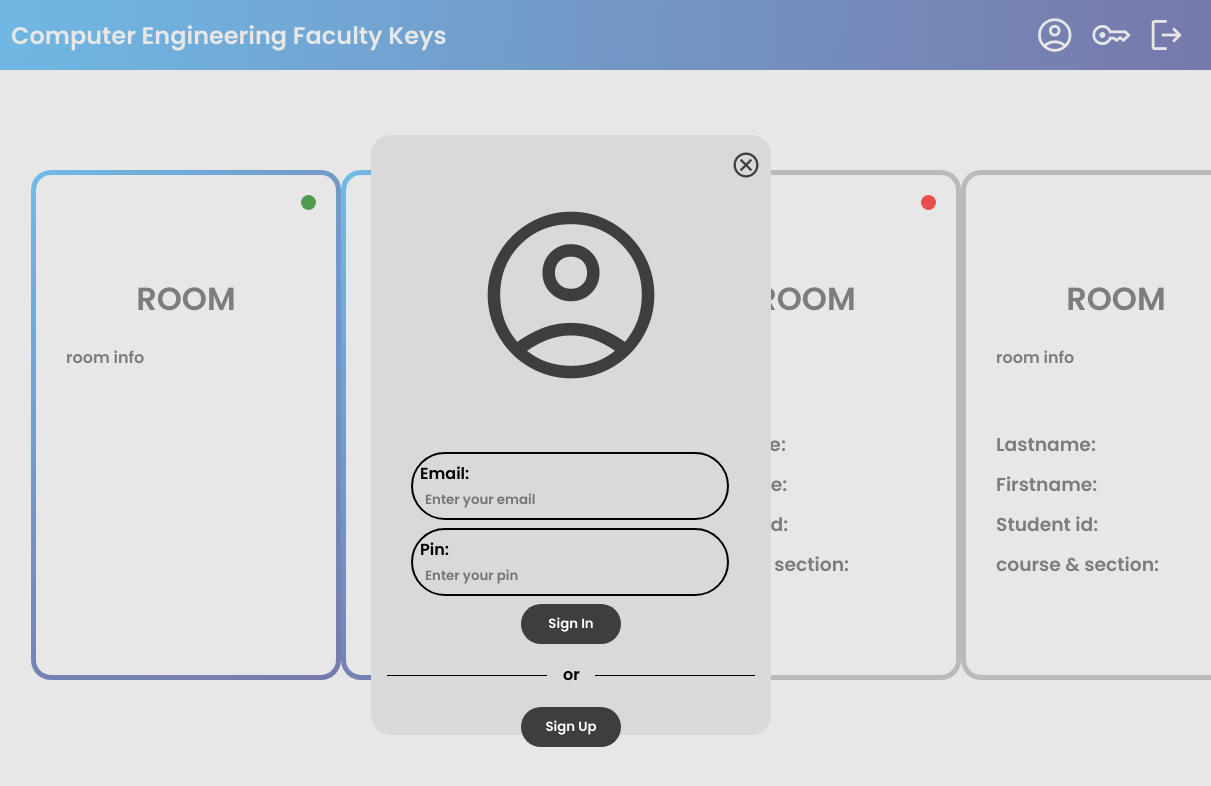
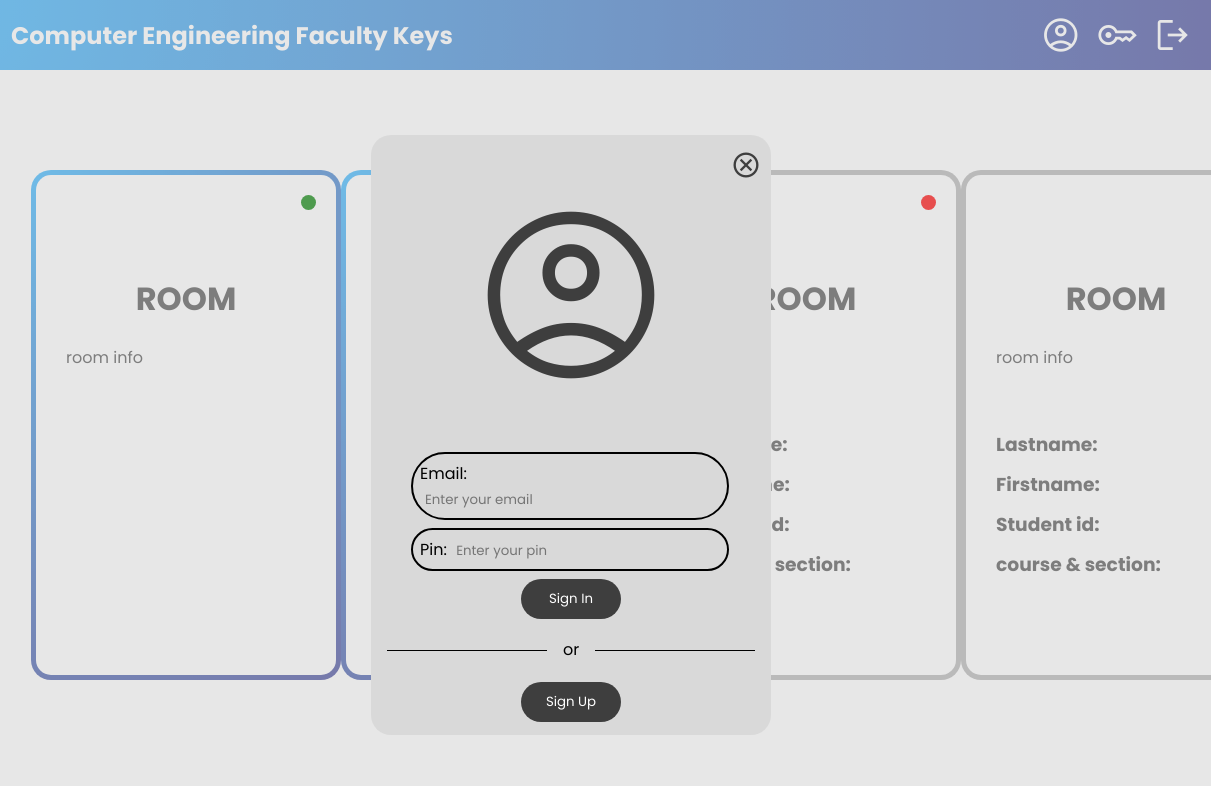
Before and after one commit to MarkPagso03/htmlWebAppSD, a plain HTML site: page scratch.html in a window 1280 px wide. Shown: the top 786 px of the page, 69-1280 px from the left. Drawn offline with nearby package versions, Linux system fonts and the light colour scheme.

Commit message:
add src directory

```diff
--- a/scratch.html
+++ b/scratch.html
@@ -5,18 +5,18 @@
     <meta name="viewport" content="width=device-width, initial-scale=1.0">
     <link rel="stylesheet" href="https://fonts.googleapis.com/css2?family=Material+Symbols+Outlined:opsz,wght,FILL,GRAD@48,400,0,0" />
     <link rel="stylesheet" href="https://fonts.googleapis.com/css2?family=Material+Symbols+Outlined:opsz,wght,FILL,GRAD@48,400,0,0" />
-<link rel="stylesheet" href="https://fonts.googleapis.com/css2?family=Material+Symbols+Outlined:opsz,wght,FILL,GRAD@20..48,100..700,0..1,-50..200" />
-<link rel="stylesheet" href="https://fonts.googleapis.com/css2?family=Material+Symbols+Outlined:opsz,wght,FILL,GRAD@48,400,0,0" />
-<link rel="stylesheet" href="https://fonts.googleapis.com/css2?family=Material+Symbols+Outlined:opsz,wght,FILL,GRAD@48,400,0,0" />
-<link rel="stylesheet" href="https://fonts.googleapis.com/css2?family=Material+Symbols+Outlined:opsz,wght,FILL,GRAD@48,400,0,0" />
+    <link rel="stylesheet" href="https://fonts.googleapis.com/css2?family=Material+Symbols+Outlined:opsz,wght,FILL,GRAD@20..48,100..700,0..1,-50..200" />
+    <link rel="stylesheet" href="https://fonts.googleapis.com/css2?family=Material+Symbols+Outlined:opsz,wght,FILL,GRAD@48,400,0,0" />
+    <link rel="stylesheet" href="https://fonts.googleapis.com/css2?family=Material+Symbols+Outlined:opsz,wght,FILL,GRAD@48,400,0,0" />
+    <link rel="stylesheet" href="https://fonts.googleapis.com/css2?family=Material+Symbols+Outlined:opsz,wght,FILL,GRAD@48,400,0,0" />
+    <link rel="preconnect" href="https://fonts.googleapis.com"><link rel="preconnect" href="https://fonts.gstatic.com" crossorigin><link href="https://fonts.googleapis.com/css2?family=Poppins:ital,wght@0,100;0,200;0,300;0,400;0,500;0,600;0,700;0,800;0,900;1,100;1,200;1,300;1,400;1,500;1,600;1,700;1,800;1,900&display=swap" rel="stylesheet">
 <style>
-        @font-face {font-family: Poppins-SemiBold; src: url('src/Poppins-SemiBold.ttf');}
 
-        * {margin: 0; padding:0; font-family: Poppins-SemiBold;}
+        * {margin: 0; padding:0; font-family:"Poppins", sans-serif;}
 
         @keyframes spin {0% { transform: rotate(0deg); } 100% { transform: rotate(360deg); }}
 
-        #gray_block {display: ; height: 100vh; width: 100vw; background: #c2c2c2; opacity: .4; position: fixed; z-index: 1;}
+        #gray_block {display: block; height: 100vh; width: 100vw; background: #c2c2c2; opacity: .4; position: fixed; z-index: 1;}
 
         .titlebar_div{display: flex; align-items: center; height: 70px; background: radial-gradient(circle at 0% 0%, #38b6ff, #44489a);}
 
@@ -32,7 +32,7 @@
 
         .loading_icon{position: absolute; left: 100px; color: #3e3e3e; font-size: 200px; top: 150px; animation: spin 1s ease-in-out infinite;}
 
-        #signin_form{display: ;position: relative; top: 40px; padding: 40px; width: 300px; margin-bottom: 15px;}
+        #signin_form{display: block;position: relative; top: 40px; padding: 40px; width: 300px; margin-bottom: 15px;}
 
         #signup_form{display: none;position: relative; top: 15px; padding: 40px; width: 300px; margin-bottom: 15px;}
 
@@ -42,7 +42,7 @@
 
         input[type=submit]{border: none; background: #3e3e3e; color: white; padding: 10px; border-radius: 20px; width: 100px; margin: 0px 110px; cursor: pointer;}
 
-        #signup_button{display: ; border: none; background: #3e3e3e; color: white; padding: 10px; border-radius: 20px; width: 100px; margin: 15px 150px; cursor: pointer;}
+        #signup_button{display: block; border: none; background: #3e3e3e; color: white; padding: 10px; border-radius: 20px; width: 100px; margin: 15px 150px; cursor: pointer;}
 
         .nav_icon{color: white; font-size: 40px; margin: 8px; cursor: pointer;}
 
@@ -54,11 +54,11 @@
 
         .dot_indicator{position: absolute; background: green; height: 15px; width: 15px; border-radius: 50px; right: 20px; top: 20px;}
 
-        .room_name{position: absolute; font-family: Poppins-SemiBold; color: #4f4f4f; width: 300px; text-align: center;  margin-top: 100px;}
+        .room_name{position: absolute; color: #4f4f4f; width: 300px; text-align: center;  margin-top: 100px;}
 
-        .room_description{position: absolute; font-family: Poppins-SemiBold; color: #4f4f4f; width: 200px; text-align: left;  margin: 170px 0 0 30px;}
+        .room_description{position: absolute; color: #4f4f4f; width: 200px; text-align: left;  margin: 170px 0 0 30px;}
 
-        .borrower_info{position: absolute; font-family: Poppins-SemiBold; color: #4f4f4f; width: 200px; text-align: left;  margin: 250px 0 0 30px; line-height: 40px;}
+        .borrower_info{position: absolute; color: #4f4f4f; width: 200px; text-align: left;  margin: 250px 0 0 30px; line-height: 40px;}
 </style>
 
 </head>
@@ -97,7 +97,7 @@
             <input type="password" id="pin" maxlength="4" inputmode="numeric" name="pin" placeholder="Enter your pin" required ></label>
         <input type="submit" value="Sign In">
     </form>
-        <span id="sign_partition" style="display: ;"><div style="display: inline-block; width: 40%; height: 1px; background-color: black; margin: 4%; vertical-align: middle;"></div><span style="display: inline-block; width: 4%;">or</span><div style="display: inline-block; width: 40%; height: 1px; background-color: black; margin: 4%; vertical-align: middle;"></div></span>
+        <span id="sign_partition" style="display: block;"><div style="display: inline-block; width: 40%; height: 1px; background-color: black; margin: 4%; vertical-align: middle;"></div><span style="display: inline-block; width: 4%;">or</span><div style="display: inline-block; width: 40%; height: 1px; background-color: black; margin: 4%; vertical-align: middle;"></div></span>
     <form id="signup_form" >
         <label for="name" >Full name:
             <input type="text" id="name" name="name" placeholder="Juan D. Tamad" required></label>
```
